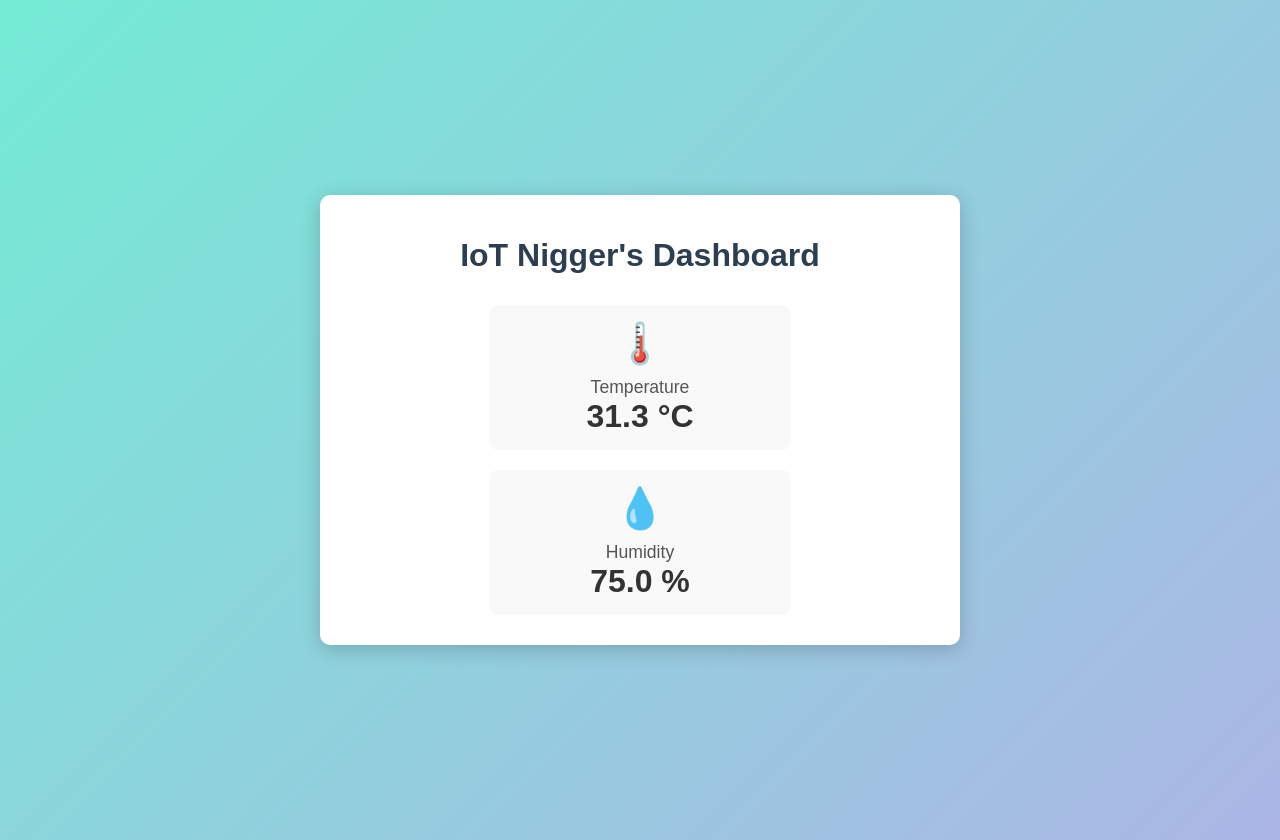
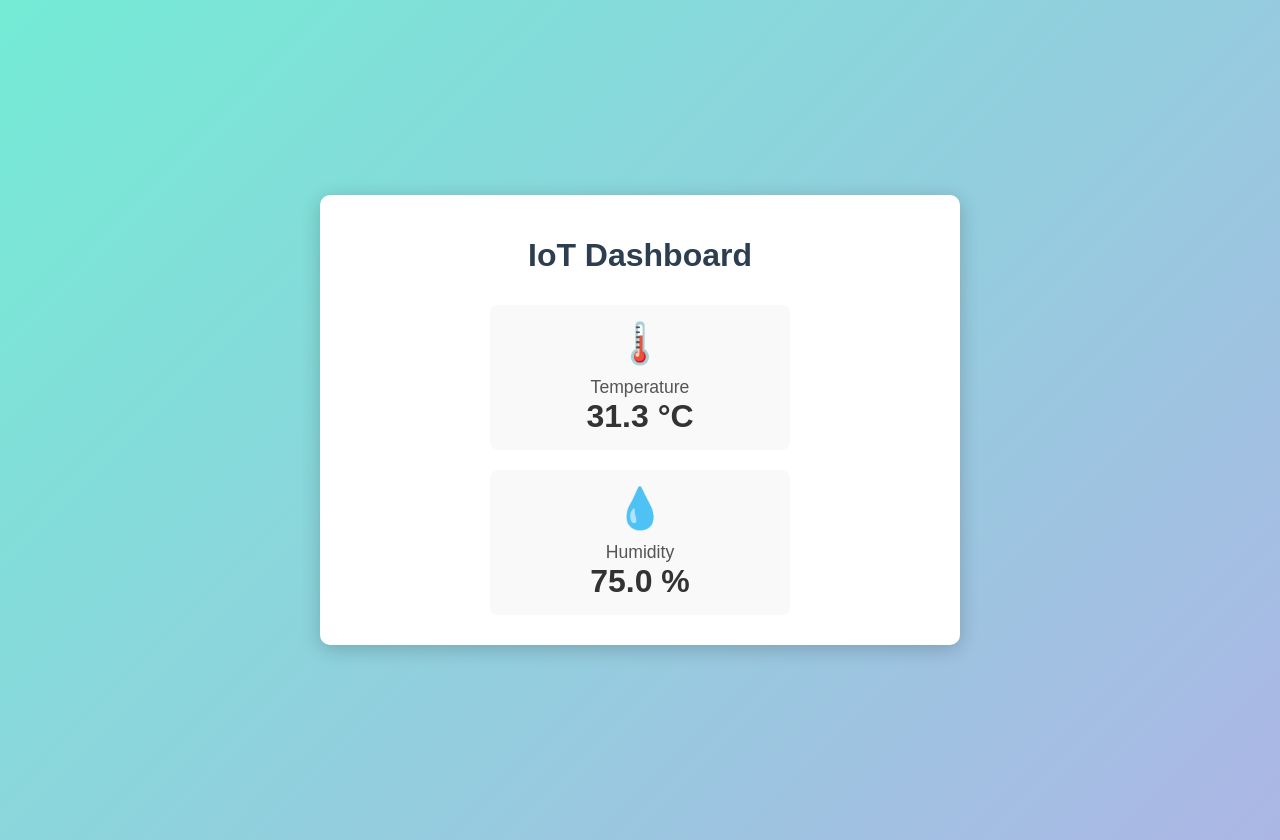
Before and after one commit to valkdrain/iot-weather-dashboard, a plain HTML site: page index.html in a window 1280 px wide. Drawn offline with Linux system fonts and the light colour scheme.

Commit message:
index.html

```diff
--- a/index.html
+++ b/index.html
@@ -3,7 +3,7 @@
 <head>
   <meta charset="UTF-8">
   <meta name="viewport" content="width=device-width, initial-scale=1.0">
-  <title>IoT Nigger's Dashboard</title>
+  <title>IoT Dashboard</title>
   <style>
     body {
       font-family: Arial, sans-serif;
@@ -84,7 +84,7 @@
 </head>
 <body>
   <div class="container">
-    <h1>IoT Nigger's Dashboard</h1>
+    <h1>IoT Dashboard</h1>
     <div class="card">
       <div class="icon">🌡️</div>
       <div class="label">Temperature</div>
```
